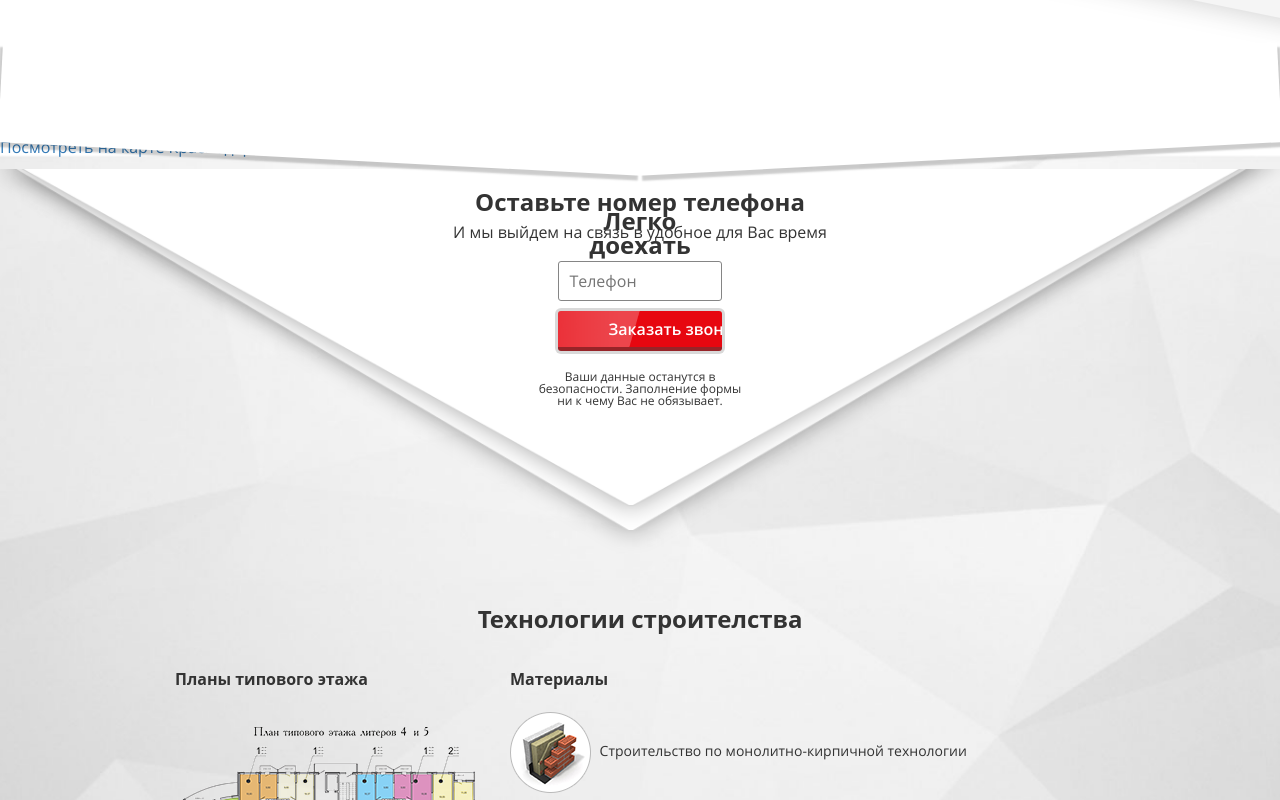
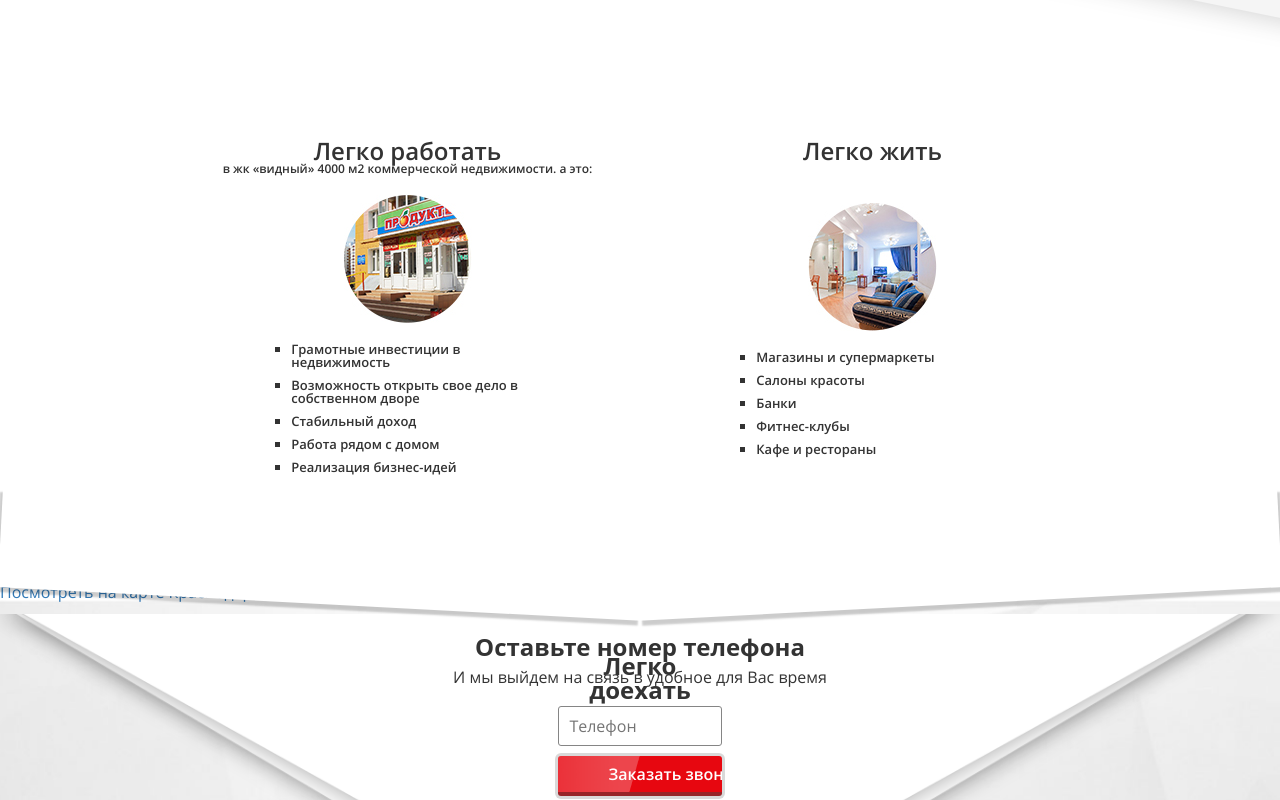
Before and after one commit to Sardaukar40k/vidniy, a website: page index.html in a window 1280 px wide. Shown: the part 561-1361 px from the top of the page. Drawn offline with nearby package versions, Linux system fonts and the light colour scheme; files that its build step writes are made by us from their sources; a script that the page names is missing; a web font is replaced by a local one.

Commit message:
Видный 0.6.0 - Причины

```diff
--- a/index.html
+++ b/index.html
@@ -25,12 +25,43 @@
 
   <div class="container-fluid">
     <div class="row">
-      <!-- <div class="col-md-12"> -->
+      <div class="container">
+        <div class="row">
+          <div class="col-md-12">
+            <section class="reason">
+              <div class="reason-item">
+                <h2>Легко работать<span>В ЖК «Видный» 4000 м2 коммерческой недвижимости. А это:</span></h2>
+                <img src="img/reason-item-icon-1.jpg" alt="">
+                <ul>
+                  <li>Грамотные инвестиции в недвижимость</li>
+                  <li>Возможность открыть свое дело в собственном дворе</li>
+                  <li>Стабильный доход</li>
+                  <li>Работа рядом с домом</li>
+                  <li>Реализация бизнес-идей</li>
+                </ul>
+              </div>
+              <div class="reason-item">
+                <h2>Легко жить</h2>
+                <img src="img/reason-item-icon-2.jpg" alt="">
+                <ul>
+                  <li>Магазины и супермаркеты</li>
+                  <li>Салоны красоты</li>
+                  <li>Банки </li>
+                  <li>Фитнес-клубы</li>
+                  <li>Кафе и рестораны</li>
+                </ul>
+              </div>
+              <div class="clearfix"></div>
+            </section>
+          </div>
+        </div>
+      </div>
+    </div>
+    <div class="row">
         <section class="section map">
           <h2>Легко доехать</h2>
           <a class="dg-widget-link" href="http://2gis.ru/krasnodar/profiles/70000001017331358,70000001018566977/center/39.03276050000001,45.09095638226749/zoom/15?utm_medium=widget-source&utm_campaign=firmsonmap&utm_source=bigMap">Посмотреть на карте Краснодара</a><script charset="utf-8" src="http://widgets.2gis.com/js/DGWidgetLoader.js"></script><script charset="utf-8">new DGWidgetLoader({"width":640,"height":600,"borderColor":"#a3a3a3","pos":{"lat":45.09095638226749,"lon":39.03276050000001,"zoom":15},"opt":{"city":"krasnodar"},"org":[{"id":"70000001017331358"},{"id":"70000001018566977"}]});</script><noscript style="color:#c00;font-size:16px;font-weight:bold;">Виджет карты использует JavaScript. Включите его в настройках вашего браузера.</noscript>
         </section>
-      <!-- </div> -->
     </div>
     <div class="row">
       <div class="tech-about-content">
--- /dev/null
+++ b/scss/modules/_reason.scss
@@ -0,0 +1,36 @@
+.reason {
+  margin-bottom: 100px;
+  &-item {
+    width: 50%;
+    float: left;
+    h2 {
+      font-size: 24/16 * 100%;
+      margin: 0 auto 40px;
+      font-weight: 600;
+      span {
+        display: block;
+        font-size: (12/24) * 100%;
+        text-transform: lowercase;
+      }
+    }
+    img {
+      display: block;
+      margin: 0 auto;
+    }
+    ul {
+      list-style-type: square;
+      width: 50%;
+      margin: 20px auto 0;
+      li {
+        margin: 10px auto;
+        font-size: 13/16 * 100%;
+        font-weight: 600;
+      }
+    }
+    &:first-child {
+      h2 {
+        margin-bottom: 20px;
+      }
+    }
+  }
+}
```
Also changed, not shown: css/style.css, img/reason-item-icon-1.jpg (added), img/reason-item-icon-2.jpg (added).
